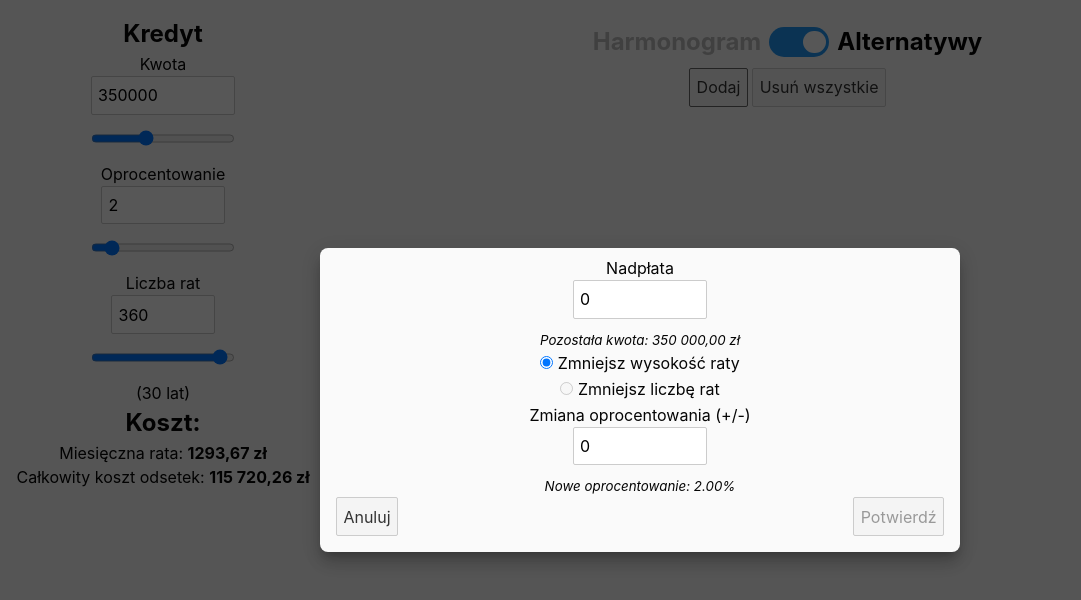
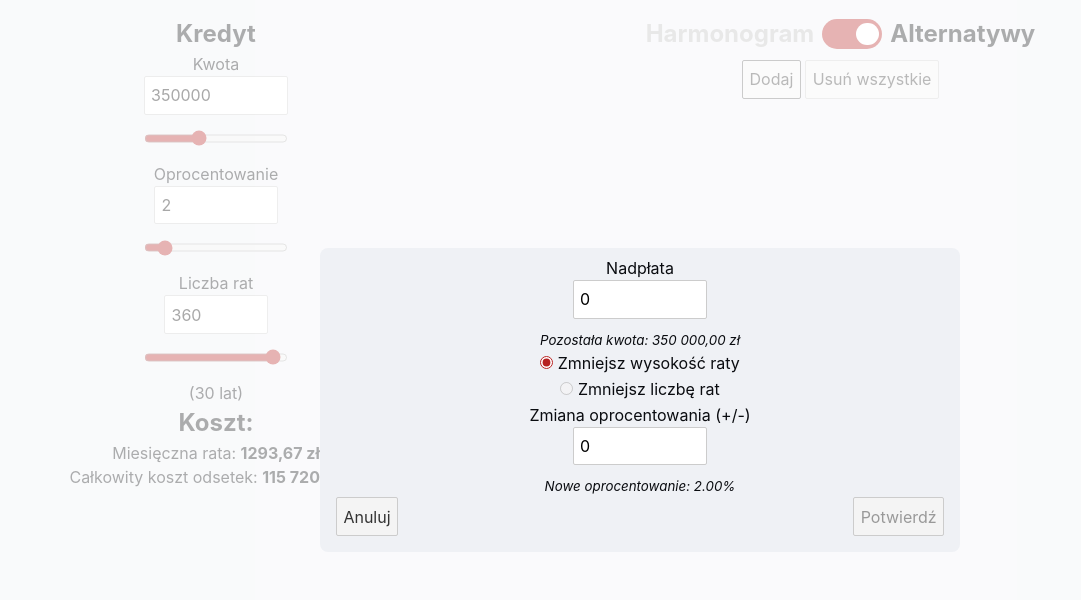
Before and after one commit to adamwroo/svelte-mortgage-calculator, a Svelte app: page / in a window 1280 px wide. Both pictures are taken after a click on the button "Dodaj". Shown: the top 600 px of the page, without its empty margins (0-1081 px from the left). Built offline with nearby package versions, Linux system fonts and the light colour scheme.

Commit message:
styles and colors adjusted

```diff
--- a/public/global.css
+++ b/public/global.css
@@ -6,18 +6,24 @@ html, body {
 }
 
 body:not(.dark-mode) {
-	--color: rgb(5, 5, 5);
-	--background-color: rgb(250, 250, 250);
-	--background-color-dialog: rgba(0, 0, 0, 0.66);
-	--background-color-table: #ddd;
+	--accent-color: #B62121;
+	--color: hsl(222deg, 22%, 5%);
+	--background-color: hsl(225deg, 25%, 95%);
+	--background-color-card: hsl(0deg 0% 100%);
+	--background-color-dialog: hsl(225deg, 25%, 95%);
+	--background-color-dialog-bg: hsla(0deg, 0%, 100%, 0.66);
+	--background-color-table: hsl(0deg 0% 100%);
 	--not-selected-text: #bbb;
 }
 
 body.dark-mode {
-	--color: #efefef;
-	--background-color: rgb(5, 5, 5);
-	--background-color-dialog: rgba(30, 30, 30, 0.66);
-	--background-color-table: #222;
+	--accent-color: #B62121;
+	--color: hsl(0deg, 0%, 100%);;
+	--background-color: hsl(210deg, 30%, 8%);
+	--background-color-card: hsl(210deg, 22%, 15%);
+	--background-color-dialog: hsl(210deg, 30%, 8%);
+	--background-color-dialog-bg: hsla(210deg, 22%, 15%, 0.66);
+	--background-color-table: hsl(210deg, 22%, 15%);
 	--not-selected-text: #555;
 }
 
@@ -26,6 +32,7 @@ body {
 	font-family: -apple-system, BlinkMacSystemFont, "Segoe UI", Roboto, Oxygen-Sans, Ubuntu, Cantarell, "Helvetica Neue", sans-serif;
 	color: var(--color);
 	background-color: var(--background-color);
+	accent-color: var(--accent-color);
 }
 
 a {
--- a/src/App.svelte
+++ b/src/App.svelte
@@ -54,6 +54,7 @@
 
 	.sidebar {
 		flex-grow: 1;
+		min-width: 25rem;
 	}
 
 	.sticky {
@@ -67,4 +68,8 @@
 		flex-grow: 999;
 		max-width: 100%;
 	}
+
+	h2 {
+		padding: 0 0.5rem 0.5rem 0.5rem;
+	}
 </style>
--- a/src/components/Alternatives.svelte
+++ b/src/components/Alternatives.svelte
@@ -89,11 +89,8 @@
 
     .alternative {
         position: relative;
-    }
-
-    .alternative {
         padding: 0.5em;
-        border: 1px solid #ccc;
+        background-color: var(--background-color-card);
         border-radius: 10px;
 }
 </style>
--- a/src/components/Dialog.svelte
+++ b/src/components/Dialog.svelte
@@ -46,7 +46,7 @@
         justify-content: center;
         width: 100vw;
         height: 100vh;
-        background-color: var(--background-color-dialog);
+        background-color: var(--background-color-dialog-bg);
     }
 
     .window-wrap {
@@ -62,11 +62,7 @@
         margin: var(--main-margin) auto;
         border-radius: 0.5rem;
         color: var(--color);
-        background-color: var(--background-color);
-        box-shadow:
-            0px 12px 17px 2px hsla(0,0%,0%,0.14),
-            0px 5px 22px 4px hsla(0,0%,0%,0.12),
-            0px 7px 8px -4px hsla(0,0%,0%,0.2);
+        background-color: var(--background-color-dialog);
         }
 
     .content {
--- a/src/components/shared/ToggleSwitch.svelte
+++ b/src/components/shared/ToggleSwitch.svelte
@@ -21,7 +21,7 @@
         --switch-width: 2.5em;
         --switch-height: 1.25em;
         --switch-padding: 0.15em;
-        --switch-color: #2196f3;
+        --switch-color: var(--accent-color);;
         --transition-duration: 0.4s;
     }
 
@@ -32,11 +32,11 @@
         gap: 0.5rem;
         justify-content: center;
         align-items: center;
-        padding: 0.5rem;
     }
 
     div.col {
         flex-direction: column;
+        gap: 0.25rem;
     }
 
     /* Toggle Switch, see: https://www.w3schools.com/howto/howto_css_switch.asp */
@@ -80,7 +80,7 @@
     }
 
     input:focus + .slider {
-        box-shadow: 0 0 5px var(--switch-color);
+        box-shadow: 0 0 1px var(--switch-color);
     }
 
     input:checked + .slider:before {
```
